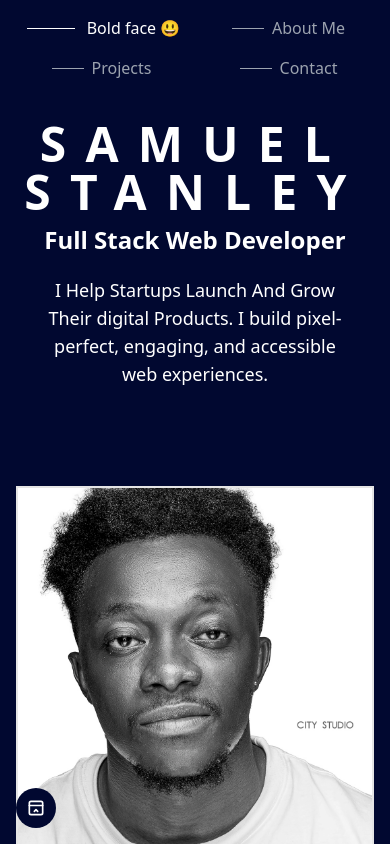
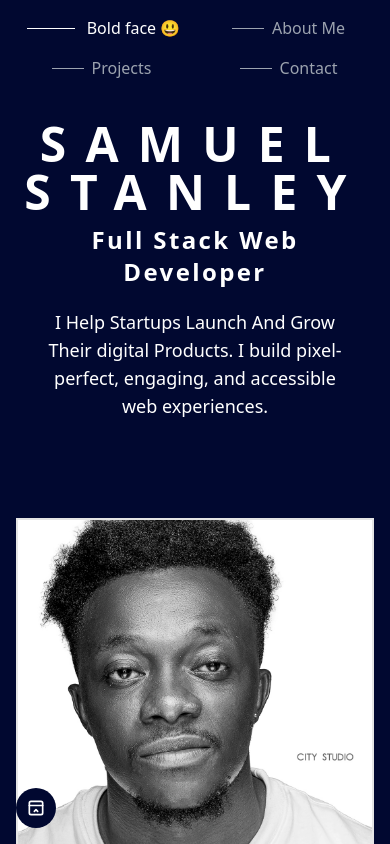
Before and after one commit to BigT001/Myportfolio, a Next.js app: page / in a window 390 px wide. Shown: the top 844 px of the page. Built offline with nearby package versions, Linux system fonts and the light colour scheme.

Commit message:
updated mobile responsiveness 6

```diff
--- a/app/page.tsx
+++ b/app/page.tsx
@@ -111,7 +111,7 @@ export default function HomePage() {
               <span className="block text-5xl tracking-[0.4em]">STANLEY</span>
             </h1>
 
-            <p className="text-center font-semibold md:text-xl text-2xl mt-2 w-full">
+            <p className="text-center font-semibold md:text-xl text-2xl mt-2 w-full tracking-[0.1em]">
               Full Stack Web Developer
             </p>
           </div>
@@ -182,7 +182,6 @@ export default function HomePage() {
           </div>
           </section>
 
-
           <section
             id="about"
             className="h-auto py-8 md:py-10 pt-6 mt-10 md:mt-8 scroll-mt-20"
```
Lines whose indentation alone changed are shown as unchanged.
